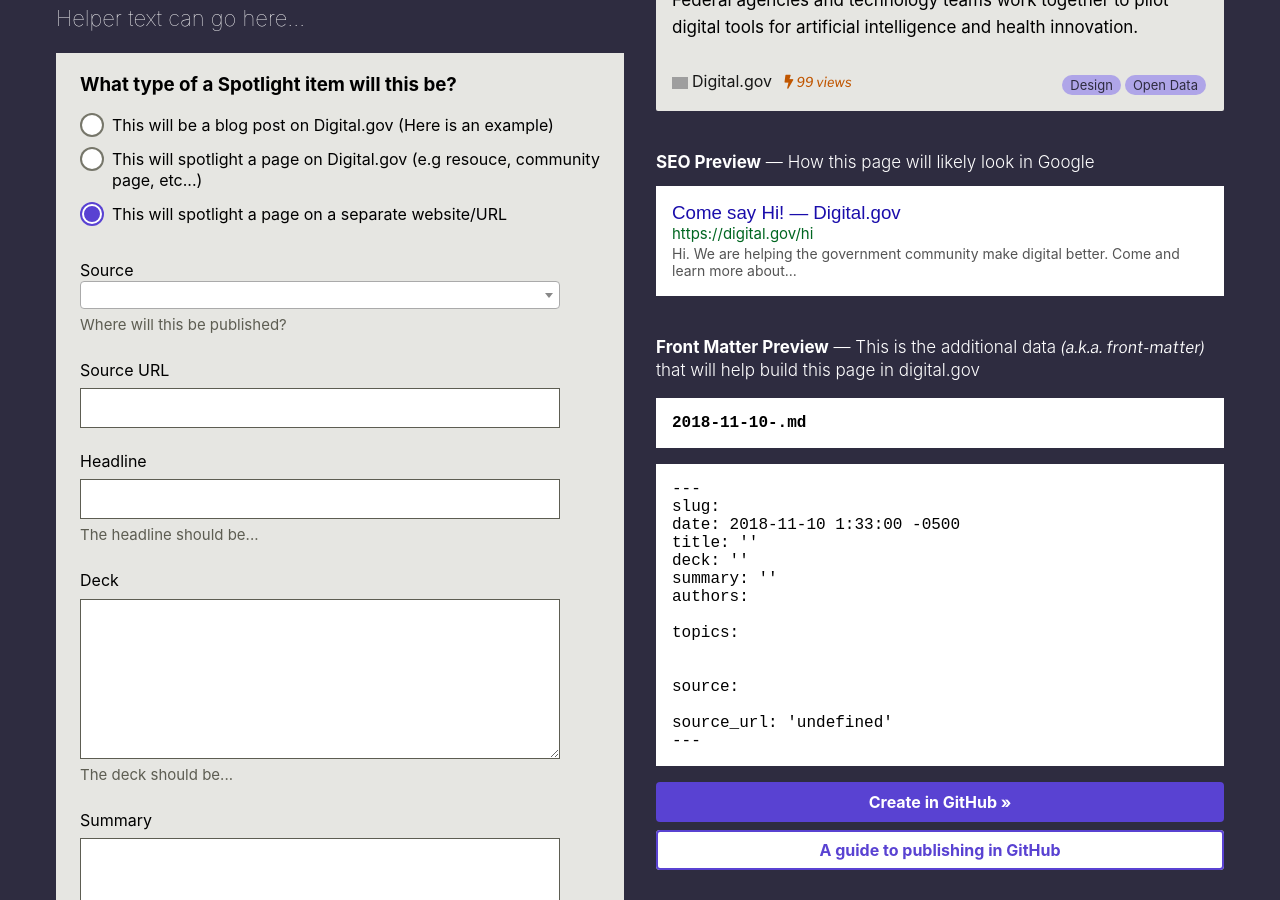
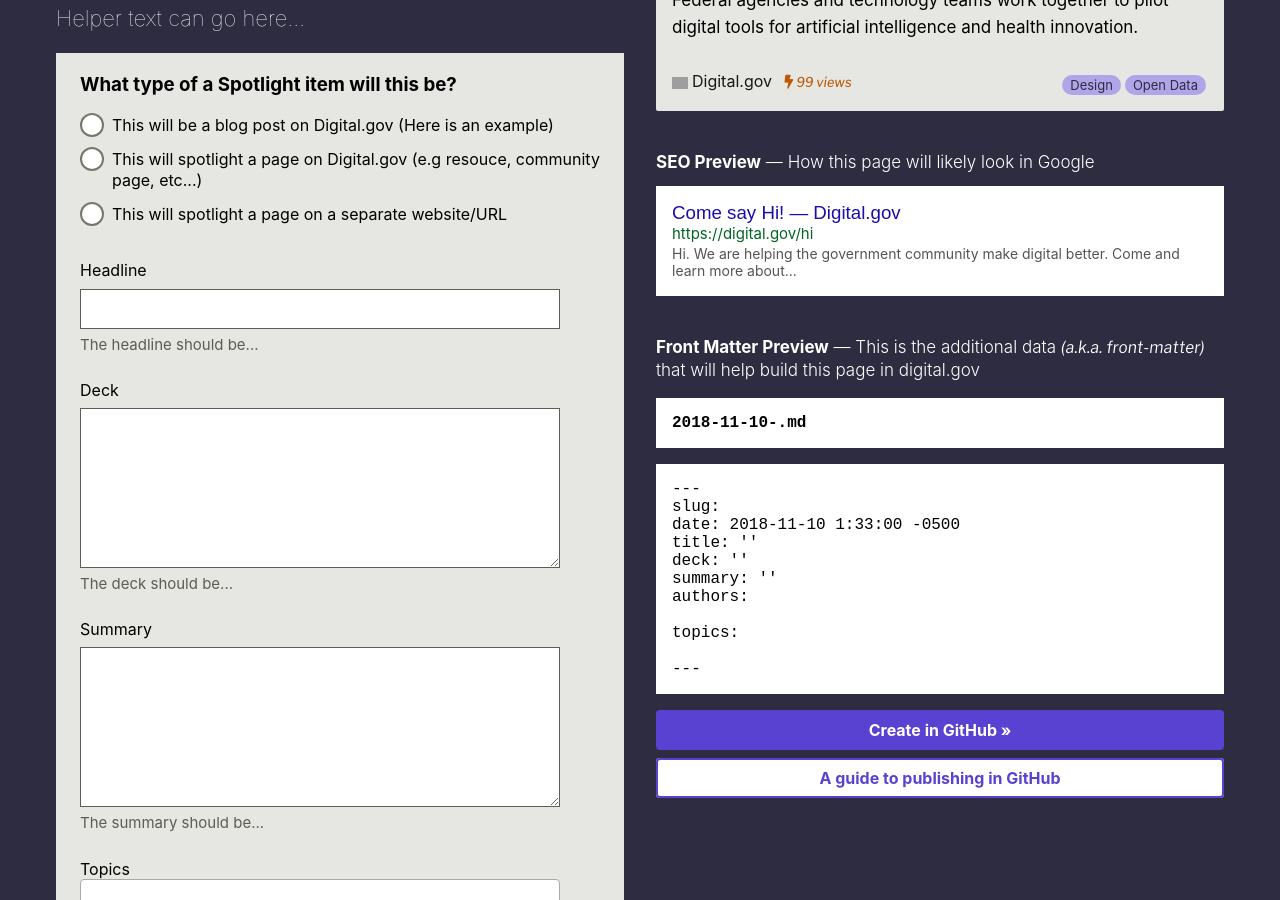
Before and after one commit to GSA/digitalgov-workflow, a Jekyll site: the page built from _pages/new/news.md, in a window 1280 px wide and 900 px high, scrolled down 337 px. Built offline with Jekyll 4.4.1, drawn with Linux system fonts in a browser that asks for light colours; nearby versions of some CDN libraries; some web fonts are replaced; a script that is not in the unit is left out; comment, search, counter and statistics services are not loaded; grey boxes are pictures that could not be loaded.

Commit message:
adding conditional source

```diff
--- a/_includes/new-news.html
+++ b/_includes/new-news.html
@@ -3,25 +3,28 @@
 
   <h3>What type of a Spotlight item will this be?</h3>
 
+  <div id="card_display">
     <fieldset class="usa-fieldset">
       <legend class="usa-sr-only">Historical figures 2</legend>
       <ul class="usa-input-list">
         <li>
-        <input class="usa-radio-input" id="promo-post" type="radio" checked name="spotlight_promo" value="promo-post">
-        <label class="usa-radio-label" for="promo-post">This will be a blog post on Digital.gov (Here is an example)</label>
+          <input class="usa-radio-input" id="card_display_dg" type="radio" name="card_display" value="card_display_dg">
+          <label class="usa-radio-label" for="card_display_dg">This will be a blog post on Digital.gov (Here is an example)</label>
         </li>
         <li>
-        <input class="usa-radio-input" id="promo-refer" type="radio" checked name="spotlight_promo" value="promo-refer">
-        <label class="usa-radio-label" for="promo-refer">This will spotlight a page on Digital.gov (e.g resouce, community page, etc...)</label>
+          <input class="usa-radio-input" id="card_display_refer" type="radio" name="card_display" value="card_display_refer">
+          <label class="usa-radio-label" for="card_display_refer">This will spotlight a page on Digital.gov (e.g resouce, community page, etc...)</label>
         </li>
         <li>
-        <input class="usa-radio-input" id="promo-elsewhere" type="radio" checked name="spotlight_promo" value="promo-elsewhere">
-        <label class="usa-radio-label" for="promo-elsewhere">This will spotlight a page on a separate website/URL</label>
+          <input class="usa-radio-input" id="card_display_elsewhere" type="radio" name="card_display" value="card_display_elsewhere">
+          <label class="usa-radio-label" for="card_display_elsewhere">This will spotlight a page on a separate website/URL</label>
         </li>
       </ul>
     </fieldset>
+  </div>
 
-  <div id="sources_select">
+
+  <div id="sources_select" class="display-none">
     <label class="usa-label" for="source-input">
       Source
     </label>
@@ -29,7 +32,7 @@
     <p class="margin-y-05 font-sans-xs text-base-dark">Where will this be published?</p>
   </div>
 
-  <div id="source_url">
+  <div id="source_url" class="display-none">
     <label class="usa-label" for="source_url-input">
       Source URL
     </label>
--- a/assets/other/new.js
+++ b/assets/other/new.js
@@ -50,10 +50,11 @@
   }
   function update() {
     var small_words = /\band |\bthe |\bare |\bis |\bof |\bto /gi;
-
     var filename = "";
     var post_matter = "";
     var url = "";
+    var sources_select = ($('#sources_select').hasClass('display-none')) ? "" : `\nsource: '${$("#sources_select select").select2('data')[0].id}'\n`;
+    var source_url = ($('#source_url').hasClass('display-none')) ? "" : `source_url: '${$("#source_url input").val()}'\n`;
     var commit_msg = "hi";
     var commit_desc = "hi";
     var branch = "master";
@@ -76,8 +77,8 @@
     post_matter += `summary: '${encodeEntities($("#summary-input textarea").val()).trim()}'\n`;
     post_matter += `authors: ${cs2ds($("#people_select select").select2('data'))}\n`;
     post_matter += `topics: ${cs2ds($("#topic_select select").select2('data'))}\n`;
-    post_matter += `\nsource: ${cs2ds($("#sources_select select").select2('data'))}\n`;
-    post_matter += `source_url: '${$("#source_url-input input").val()}'\n`;
+    post_matter += sources_select;
+    post_matter += source_url;
     post_matter += "---";
 
     url += "https://github.com/GSA/digitalgov.gov/new/master/content/posts/";
@@ -107,15 +108,32 @@
 
 
 
-  function source_toggle(){
-
-    // What type of a Spotlight item will this be?
-    // - This will be a blog post on Digital.gov (Here is an example)
-    // - This will spotlight a page on Digital.gov (e.g guide, resouce page, blog post from the archive, community page, service, etc...)
-    // - This will spotlight a page on a separate website/URL
+  $(".btn-copy").click(function(e) {
+	  e.preventDefault();
+	});
 
 
+  $('#card_display input').click(function() {
+    if($(this).is(':checked')){
+      var val = $(this).val();
+      if (val == 'card_display_dg') {
+        $("#sources_select, #source_url").addClass('display-none');
+      } else {
+        $("#sources_select, #source_url").removeClass('display-none');
+      }
+      update();
+    }
+  });
+
+
+  function get_sources_select(){
+    return post_matter += `\nsource: ${cs2ds($("#sources_select select").select2('data'))}\n`;
   }
+  function get_source_url(){
+    return post_matter += `source_url: '${$("#source_url-input input").val()}'\n`;
+  }
+
+
   // returns the year and month for use in the filepath on GitHub
   // Returns: 2017/09
   function file_yearmo(date) {
```
Also changed, not shown: _includes/new-events.html (+5 -5 lines). Lines whose indentation alone changed are shown as unchanged.
